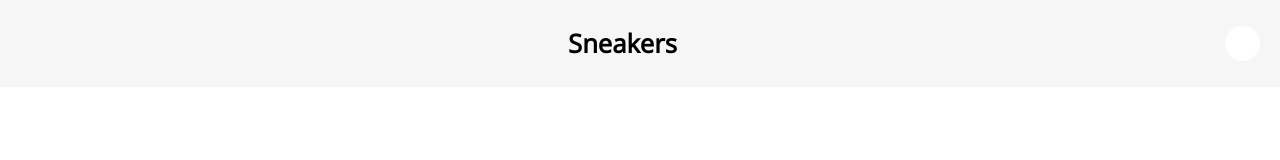
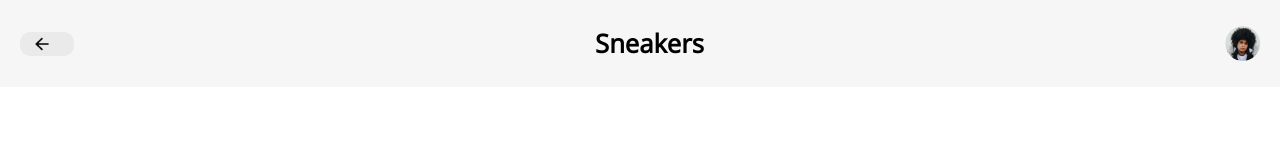
Before and after one commit to carlosmarinho/trustly-challenge, a React (Create React App) app: page / in a window 1280 px wide. Shown: the top 160 px of the page. Built offline with nearby package versions, Linux system fonts and the light colour scheme.

Commit message:
ajustes diversos

```diff
--- a/src/components/Header.js
+++ b/src/components/Header.js
@@ -53,20 +53,43 @@ const PageName = styled.h2`
     }
 `
 
+const MenuLink = styled(Link)`
+    padding: 5px 15px;
+    background: rgba(0,0,0,0.05);
+    border-radius: 10px;
+    font-size: 18px;
+    display: flex;
+    align-items: center;
+
+    img{
+        margin-right: 10px;
+        width: 14px;
+        height: 14px;
+    }
+
+    @media(min-width:400px) {
+        font-size:20px;
+    }
+
+`
+
 const Header = ({pageName, backButton}) => {
     return(
         <HeaderWrapper>
             <NavigationText>
-                <Link
+                <MenuLink
                     to={backButton
                         ? backButton.link
                         : ""}
                 >
+                    <img src="/images/arrow.png" />
                     {backButton ? backButton.text : ''}
-                </Link>
+                </MenuLink>
             </NavigationText>
             <PageName>{ pageName }</PageName>
-            <UserIcon />
+            <UserIcon >
+                <img src="/images/avatar.png" alt=""/>
+            </UserIcon>
         </HeaderWrapper>
     )
 }
--- a/src/components/common/Breadcrumb.js
+++ b/src/components/common/Breadcrumb.js
@@ -1,4 +1,5 @@
 import React from 'react';
+import {useSelector} from 'react-redux';
 import styled from 'styled-components';
 import { Link } from 'react-router-dom';
 
@@ -56,22 +57,49 @@ const Point = styled.div`
     border-radius: 15px;
 `
 
-export const Breadcrumb = () => {
+
+
+export const Breadcrumb = ({page}) => {
+
+    const { productReducer: {product}} = useSelector(state=>state);
+
+    const showBreadcrumbReceipt = (page, el) => {
+        console.log("pppaaaaage:::: ", page);
+        if(page==='receipt' ) {
+            if(el === 'point') {
+                return (
+                    <Link to={`/checkout/${product.id}`}>{el==='point' ? <Point /> : 'Receipt'}</Link>
+                )
+            }
+            else {
+                return <BreadcrumbLabel><Link to={`/checkout/${product.id}`}>Payment Options</Link></BreadcrumbLabel>
+            }
+        }
+        else {
+            if(el === 'point') {
+                return <Point />
+            }
+            else {
+                return "Payment Options";
+            }
+        }
+    }
+
     return(
         <BreadcrumbWrapper>
             <BarWrapper>
-                <Point />
+                <Link to="/"><Point /></Link>
                 <Bar/>
-                <Point />
+                {showBreadcrumbReceipt(page, 'point')}
                 <Bar />
-                <Point inactive/>
+                <Point inactive={page !== 'receipt'}/>
             </BarWrapper>
             <BarWrapper longer>
                 <BreadcrumbLabel>
                     <Link to="/">Cart</Link>
                 </BreadcrumbLabel>
-                <BreadcrumbLabel>Payment Options</BreadcrumbLabel>
-                <BreadcrumbLabel inactive>Receipt</BreadcrumbLabel>
+                {showBreadcrumbReceipt(page)}
+                <BreadcrumbLabel inactive={page !== 'receipt'}>Receipt</BreadcrumbLabel>
             </BarWrapper>
         </BreadcrumbWrapper>
     )
--- a/src/components/common/Checkout.js
+++ b/src/components/common/Checkout.js
@@ -84,7 +84,7 @@ const CheckoutWrapper = styled.div`
 
 const PageName = styled.h2`
     margin: 0 0 5px 0;
-
+    padding-top: 10px;
     @media(min-width: 400px) {
         display: none;
     }
--- a/src/components/common/payment/CheckoutContent.js
+++ b/src/components/common/payment/CheckoutContent.js
@@ -14,6 +14,10 @@ const Content = styled.div`
 
     .cart-total{
         /* margin-bottom: 20px;  */
+    }
+
+    .delivery-details{
+        margin-top: 10px;
     }
 
     @media(min-width: 400px) {
@@ -49,8 +53,9 @@ const Content = styled.div`
 
         .delivery-details {
             width: 40%;
-            padding: 5% 5% 0 5%
+            padding: 5% 5% 0 5%;
             /* margin: 30px; */
+            margin-top: 0px;
         }
 
 
--- a/src/components/common/payment/PaymentMethod.js
+++ b/src/components/common/payment/PaymentMethod.js
@@ -134,17 +134,17 @@ export const PaymentMethod = (props) => {
     }
 
 
-    window.PayWithMyBank.addPanelListener(function(command, event) {
-        if (command === 'event' && event.type === 'new_location') {
-          if (event.data.indexOf('#success') === 0) {
-            // alert('success!', event.data);
-            history.push("/receipt");
-          } else {
-            // alert('cancel!');
-          }
-          return false;
-        }
-    });
+    // window.PayWithMyBank.addPanelListener(function(command, event) {
+    //     if (command === 'event' && event.type === 'new_location') {
+    //       if (event.data.indexOf('#success') === 0) {
+    //         // alert('success!', event.data);
+    //         history.push("/receipt");
+    //       } else {
+    //         // alert('cancel!');
+    //       }
+    //       return false;
+    //     }
+    // });
 
     return (
         <PaymentMethodWrapper>
--- a/src/components/common/payment/TypePaymentWrapper.js
+++ b/src/components/common/payment/TypePaymentWrapper.js
@@ -12,9 +12,7 @@ const TypePayment = styled.div`
     justify-content: center;
     border: ${p => p.selected ? '2px solid #63B55C' : '0'};
 
-
 `
-
 
 export const TypePaymentWrapper = ({ children, selected, handleClick }) => {
 
--- a/src/pages/receipt.js
+++ b/src/pages/receipt.js
@@ -28,8 +28,8 @@ const Receipt = () => {
     },[])
 
     return(
-        <PageLayout backButton={{text: 'Back', link: `/content/`}} pageName="Review and Confirmation" large>
-            <Breadcrumb />
+        <PageLayout backButton={{text: 'Back', link: `/checkout/${product.id}`}} pageName="Review and Confirmation" large>
+            <Breadcrumb page="receipt"/>
             <ReceiptWrapper {...product} pageName="Review and Confirmation"/>
         </PageLayout>
     )
```
Also changed, not shown: public/images/arrow.png (added).
